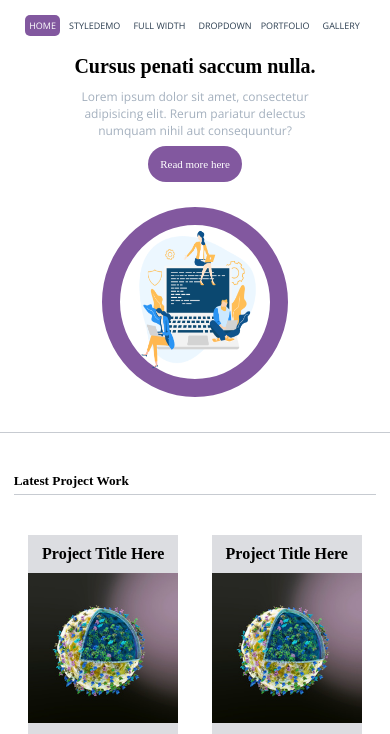
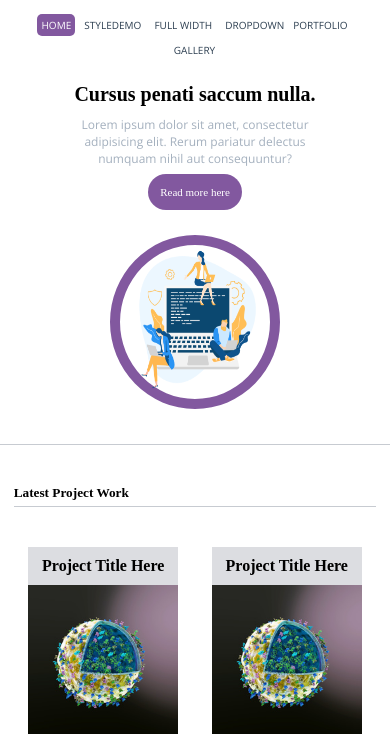
Before and after one commit to nafishfuad/nafish, a plain HTML site: page index.html in a window 390 px wide. Shown: the part 80-814 px from the top of the page. Drawn offline with nearby package versions, Linux system fonts and the light colour scheme; files whose address does not match are found by name; a web font is replaced by a local one.

Commit message:
Update responsive.css

```diff
--- a/css/responsive.css
+++ b/css/responsive.css
@@ -137,6 +137,8 @@
         padding: 4px 4px;
         border-radius: 5px;
         transition: none;
+        font-size: 14px;
+        line-height: 2.3;
     }
     .header .right-part .nbar ul li .nbtn:hover {
         padding: 5px 4px;
@@ -208,6 +210,9 @@
         font-size: 13px;
         margin-top: 2px;
     }
+    .header .right-part .nbar ul li .nbtn {
+        font-size: 10px;
+    }
     .part  .part-container .left-part h1 {
         font-size: 20px;
         margin-top: 1px;
@@ -222,6 +227,7 @@
     }
     .part  .part-container .right-part .circul {
         width: 150px;
+        border: 10px solid #82589F;
     }
     .content-area .middle-left .blogs .blog {
         width: 100%;
```
